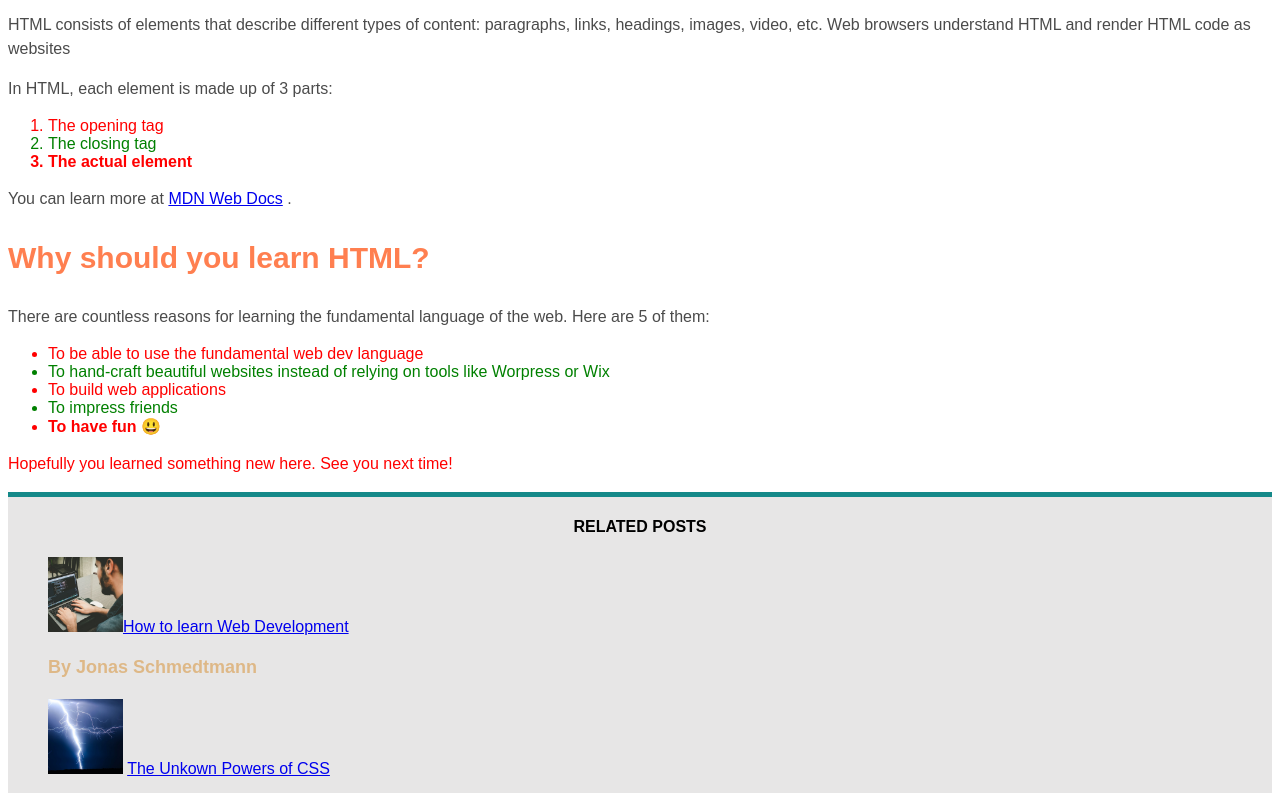
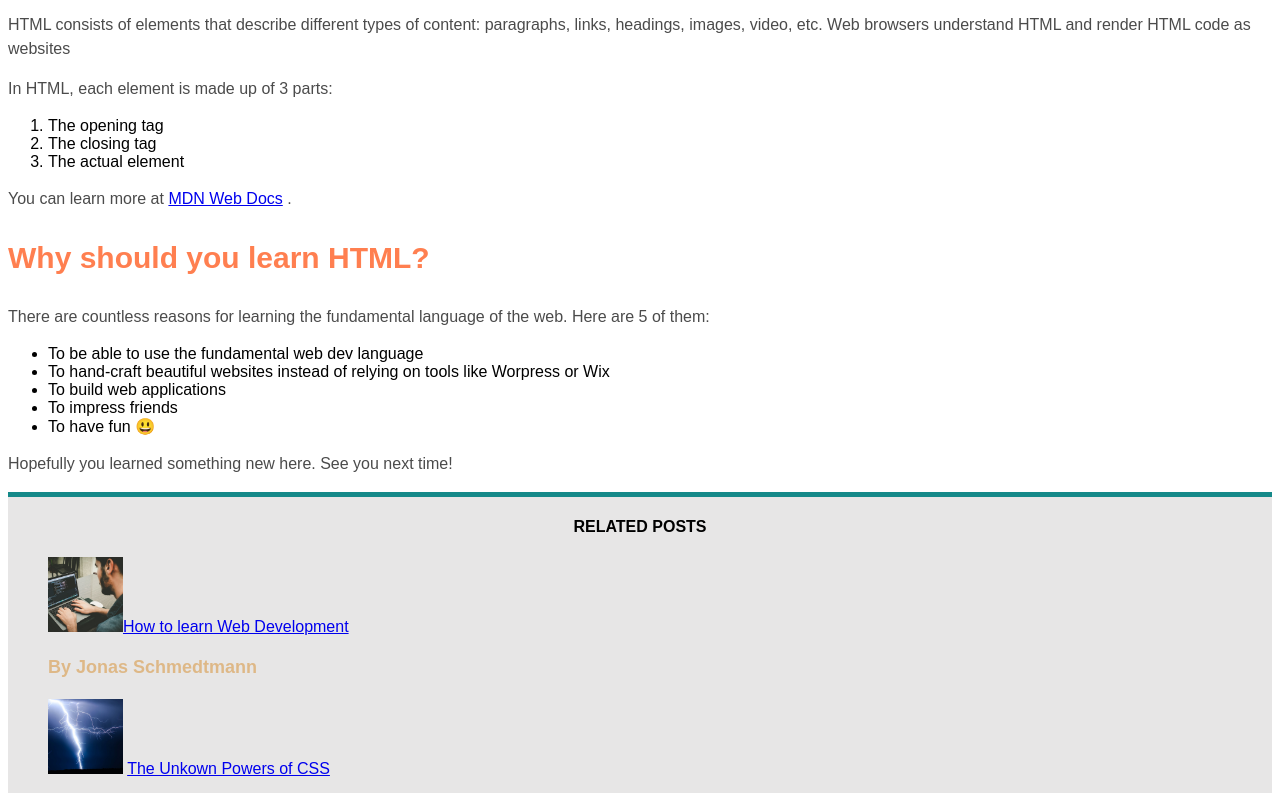
Before and after one commit to abdel-bakadiri/reeponsive-design, a plain HTML site: page 02-HTML-Fundamentals/index.html in a window 1280 px wide. Shown: the part 1107-1900 px from the top of the page. Drawn offline with Linux system fonts and the light colour scheme.

Commit message:
clear the project to styling hyperlinks

```diff
--- a/02-HTML-Fundamentals/style.css
+++ b/02-HTML-Fundamentals/style.css
@@ -62,28 +62,3 @@ aside {
   border-top: 5px solid #158989;
   border-bottom: 5px solid #158989;
 }
-/* body {
-  background-color: blue;
-} */
-/* Pseudo classes */
-li:last-child {
-  font-weight: bold;
-}
-li:nth-child(2) {
-  color: #ffa500;
-}
-li:nth-child(even) {
-  color: green;
-}
-li:nth-child(odd) {
-  color: red;
-}
-article p:first-child {
-  color: #9acd32;
-}
-article p:last-child {
-  color: red;
-}
-/* .article-header p:first-child {
-  color: green;
-} */
```
